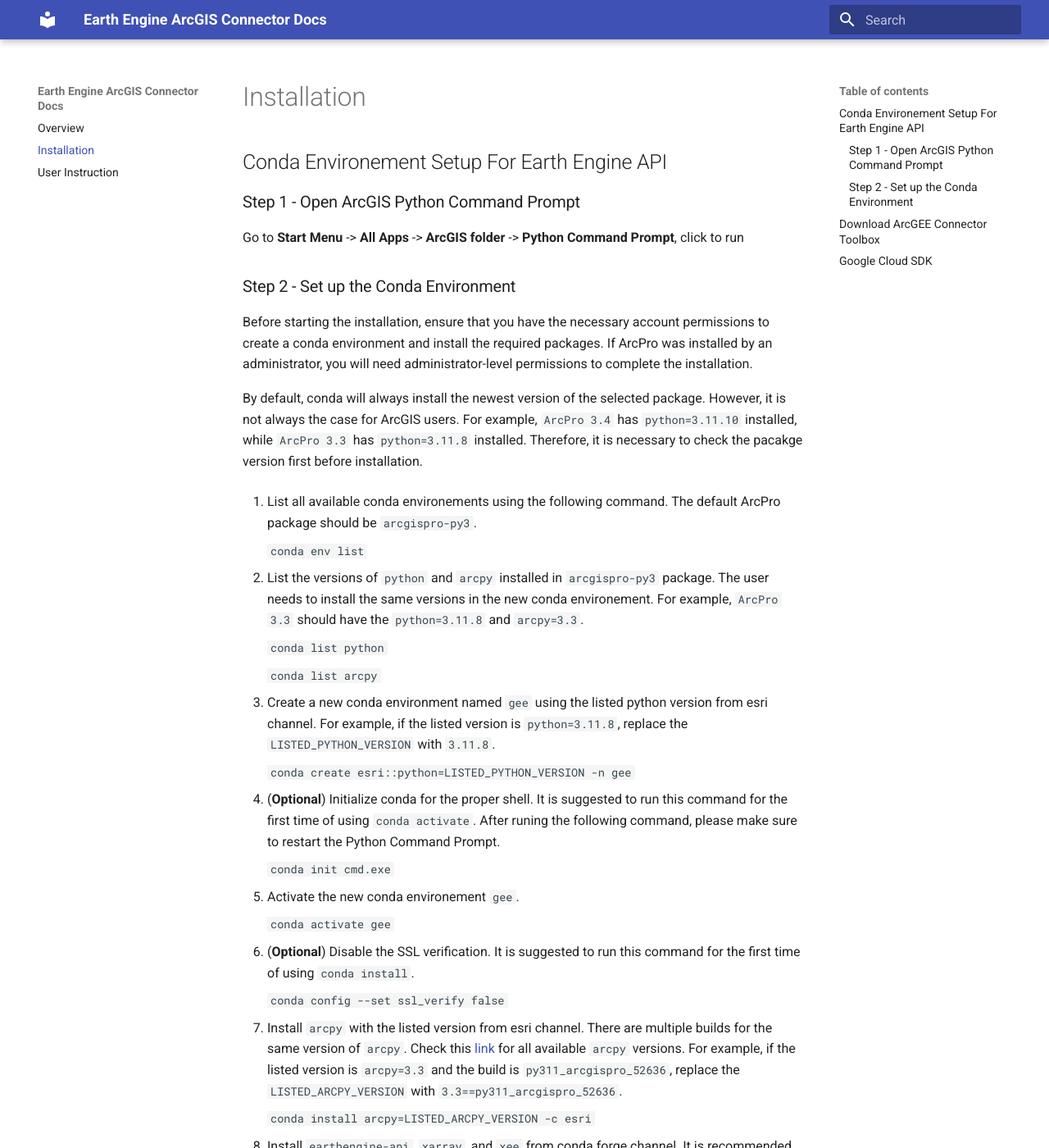
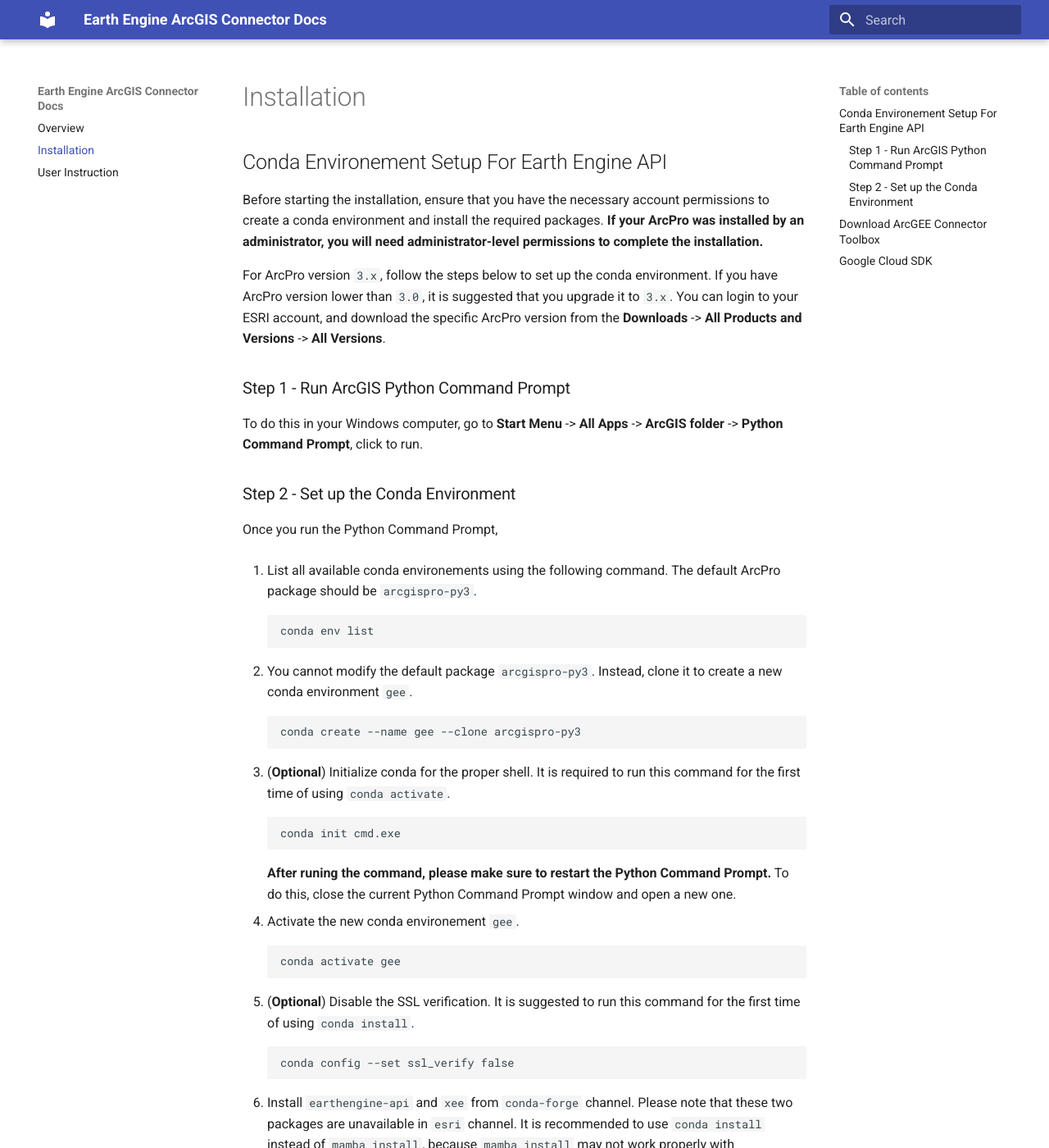
Before and after one commit to gee-community/arcgis-earthengine-toolbox, an MkDocs documentation site: the page built from docs/installation.md, in a window 1280 px wide and 1400 px high. Shown: the whole window at 82% size. Built offline with MkDocs 1.6.1 and Material for MkDocs 9.7.7, drawn with Linux system fonts in a browser that asks for light colours; some of the changed text lies outside the part shown.

Commit message:
Update installation guide

```diff
--- a/docs/installation.md
+++ b/docs/installation.md
@@ -2,62 +2,61 @@
 
 ## Conda Environement Setup For Earth Engine API
 
-### Step 1 - Open ArcGIS Python Command Prompt
+Before starting the installation, ensure that you have the necessary account permissions to create a conda environment and install the required packages. **If your ArcPro was installed by an administrator, you will need administrator-level permissions to complete the installation.**
 
-Go to **Start Menu** -> **All Apps** -> **ArcGIS folder** -> **Python Command Prompt**, click to run
+For ArcPro version `3.x`, follow the steps below to set up the conda environment. If you have ArcPro version lower than `3.0`, it is suggested that you upgrade it to `3.x`. You can login to your ESRI account, and download the specific ArcPro version from the **Downloads** -> **All Products and Versions** -> **All Versions**.
+
+### Step 1 - Run ArcGIS Python Command Prompt
+
+To do this in your Windows computer, go to **Start Menu** -> **All Apps** -> **ArcGIS folder** -> **Python Command Prompt**, click to run.
 
 
 ### Step 2 - Set up the Conda Environment
 
-Before starting the installation, ensure that you have the necessary account permissions to create a conda environment and install the required packages. If ArcPro was installed by an administrator, you will need administrator-level permissions to complete the installation.
-
-By default, conda will always install the newest version of the selected package. However, it is not always the case for ArcGIS users. For example, `ArcPro 3.4` has `python=3.11.10` installed, while `ArcPro 3.3` has `python=3.11.8` installed. Therefore, it is necessary to check the pacakge version first before installation.
+Once you run the Python Command Prompt,
 
 1. List all available conda environements using the following command. The default ArcPro package should be `arcgispro-py3`.
 
-    `conda env list`
+        conda env list
 
-2. List the versions of `python` and `arcpy` installed in `arcgispro-py3` package. The user needs to install the same versions in the new conda environement. For example, `ArcPro 3.3` should have the `python=3.11.8` and `arcpy=3.3`.
+2. You cannot modify the default package `arcgispro-py3`. Instead, clone it to create a new conda environment `gee`.
 
-    `conda list python`
+        conda create --name gee --clone arcgispro-py3
 
-    `conda list arcpy`
+3. (**Optional**) Initialize conda for the proper shell. It is required to run this command for the first time of using `conda activate`.
 
-3. Create a new conda environment named `gee` using the listed python version from esri channel. For example, if the listed version is `python=3.11.8`, replace the `LISTED_PYTHON_VERSION` with `3.11.8`.
+        conda init cmd.exe
 
-    `conda create esri::python=LISTED_PYTHON_VERSION -n gee`
+    **After runing the command, please make sure to restart the Python Command Prompt.** To do this, close the current Python Command Prompt window and open a new one.
+
+4. Activate the new conda environement `gee`.
+
+        conda activate gee
+
+5. (**Optional**) Disable the SSL verification. It is suggested to run this command for the first time of using `conda install`.
+
+        conda config --set ssl_verify false
+
+6. Install `earthengine-api` and `xee` from `conda-forge` channel. Please note that these two packages are unavailable in `esri` channel. It is recommended to use `conda install` instead of `mamba install`, because `mamba install` may not work properly with `earthengine-api` and `xee`.
+
+        conda install earthengine-api xee -c conda-forge
+
+7. Install specific version of `rasterio` from `esri` channel. The default installation version of `rasterio=1.3.10` may be incompatible with ArcPro pre-installed `gdal`.
+
+        conda install rasterio=1.3.9 -c esri
+
+8. Activate package `gee` within ArcPro
+
+        proswap gee
 
 
-4. (**Optional**) Initialize conda for the proper shell. It is suggested to run this command for the first time of using `conda activate`. After runing the following command, please make sure to restart the Python Command Prompt.
+After running the above commands, close Python Command Prompt, and start ArcPro. The default conda environment becomes `gee`. To check if the packages have been successufully installed, click **Analysis** -> **Python** -> **Python Window**. Run the following commands.
 
-    `conda init cmd.exe`
+    import ee
+    import xee
+    import rasterio
 
-5. Activate the new conda environement `gee`.
-
-    `conda activate gee`
-
-6. (**Optional**) Disable the SSL verification. It is suggested to run this command for the first time of using `conda install`.
-
-    `conda config --set ssl_verify false`
-
-7. Install `arcpy` with the listed version from esri channel. There are multiple builds for the same version of `arcpy`. Check this [link](https://anaconda.org/Esri/arcpy/files?sort=basename&sort_order=desc) for all available `arcpy` versions. For example, if the listed version is `arcpy=3.3` and the build is `py311_arcgispro_52636`, replace the `LISTED_ARCPY_VERSION` with `3.3==py311_arcgispro_52636`.
-
-    `conda install arcpy=LISTED_ARCPY_VERSION -c esri`
-
-8. Install `earthengine-api`, `xarray`, and `xee` from conda forge channel. It is recommended to use `conda install` instead of `mamba install`, because `mamba install` may not work properly with `earthengine-api` and `xee`.
-
-    `conda install earthengine-api xarray xee -c conda-forge`
-
-9. Install specific versions of `gdal` and `rasterio`. The current default version of `gdal=3.9.2` and `rasterio=1.3.10` are incompatible.
-
-    `conda install gdal=3.8.1 rasterio=1.3.9 -c conda-forge`
-
-10. Activate package `gee` within ArcPro
-
-    `proswap gee`
-
-
-After running the above commands, close Python Command Prompt, and start ArcPro. The default environment is now `gee`. The `earthengine-api` is ready for authentication.
+The `earthengine-api` is then ready for authentication and initialization.
 
 ## Download ArcGEE Connector Toolbox
 
```
